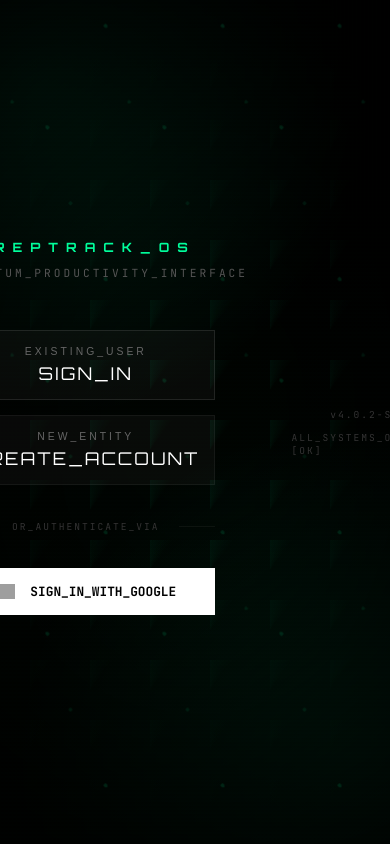
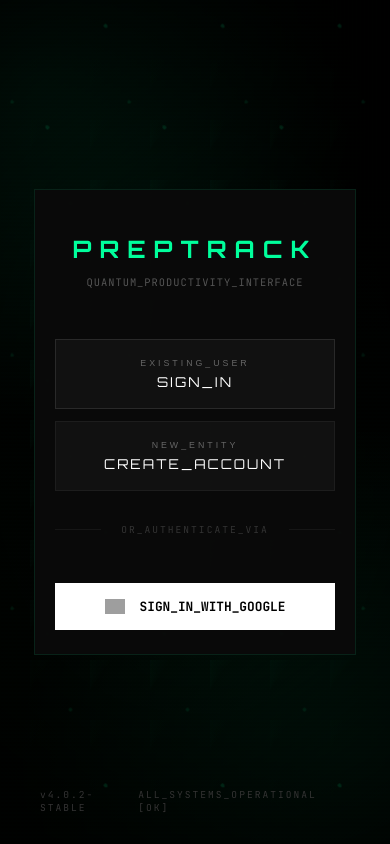
Before and after one commit to SaiDheerajY/PrepTrack, a React (Vite) app in the folder react-frontend/: page /login in a window 390 px wide. Built offline with nearby package versions, Linux system fonts and the light colour scheme; no server answers; grey boxes are pictures that could not be loaded.

Commit message:
fixed mobile view

```diff
--- a/react-frontend/src/App.css
+++ b/react-frontend/src/App.css
@@ -320,7 +320,8 @@ body.light-theme .sidebar-link:hover {
   padding-left: 20px;
 }
 
-Riverside header styling */ .sidebar-header h2 {
+/* Riverside header styling */
+.sidebar-header h2 {
   font-family: 'Orbitron', sans-serif;
   font-size: 0.9rem;
   color: var(--terminal-green);
@@ -1622,7 +1623,8 @@ body.light-theme .video-list-item.active {
   background: rgba(0, 255, 156, 0.05);
 }
 
-Riverside header styling */ .big-bracket-btn {
+/* Riverside header styling */
+.big-bracket-btn {
   font-family: 'Orbitron', sans-serif;
   background: transparent;
   border: 1px solid rgba(255, 255, 255, 0.1);
@@ -2159,9 +2161,27 @@ body.light-theme .ascii-sep {
   }
 
   .logo-text {
-    font-size: 2.5rem;
-    letter-spacing: 5px;
-    padding-left: 5px;
+    font-size: 2.2rem !important;
+    letter-spacing: 4px !important;
+    padding-left: 0 !important;
+  }
+
+  /* Center intro perfectly */
+  .branding-intro {
+    display: flex !important;
+    flex-direction: column !important;
+    align-items: center !important;
+    justify-content: center !important;
+    text-align: center !important;
+    height: 100vh !important;
+    margin-top: -10vh !important;
+    /* Optical centering */
+  }
+
+  .loading-status {
+    font-size: 0.6rem !important;
+    letter-spacing: 1px !important;
+    margin-top: 15px !important;
   }
 
   .branding-intro::before {
@@ -2175,9 +2195,29 @@ body.light-theme .ascii-sep {
 
   .auth-selection,
   .auth-form-container {
-    width: 90%;
-    /* Keep max-width from desktop to avoid super wide forms on tablets */
-    padding: 20px;
+    width: 92% !important;
+    max-width: none !important;
+    padding: 24px 20px !important;
+    border: 1px solid rgba(0, 255, 156, 0.1) !important;
+    background: rgba(10, 10, 10, 0.95) !important;
+    position: relative !important;
+    z-index: 100 !important;
+  }
+
+  .auth-options {
+    gap: 12px !important;
+  }
+
+  .premium-auth-btn {
+    padding: 18px 15px !important;
+  }
+
+  .btn-label {
+    font-size: 0.55rem !important;
+  }
+
+  .btn-value {
+    font-size: 0.85rem !important;
   }
 
   .auth-form-header {
@@ -2197,21 +2237,45 @@ body.light-theme .ascii-sep {
     padding: 20px;
   }
 
-  .premium-auth-btn {
-    padding: 15px;
-  }
-
-  .auth-footer {
-    position: relative;
-    bottom: auto;
-    left: auto;
-    right: auto;
-    width: 100%;
-    margin-top: 40px;
-    padding: 0 20px 20px 20px;
-    flex-direction: column;
-    align-items: center;
-    gap: 10px;
+  .auth-input-group label {
+    font-size: 0.6rem !important;
+    margin-bottom: 8px !important;
+  }
+
+  .auth-input-group input {
+    padding: 18px 15px !important;
+    /* Deeper inputs for mobile touch */
+    font-size: 1rem !important;
+  }
+
+  .auth-submit-btn {
+    padding: 22px !important;
+    font-size: 0.85rem !important;
+  }
+
+  .auth-brand {
+    font-size: 1.5rem !important;
+    /* Reduced from default to fit */
+    margin-bottom: 5px !important;
+  }
+
+  .auth-tagline {
+    font-size: 0.65rem !important;
+    letter-spacing: 1px !important;
+  }
+
+  /* Fix Google Button */
+  .google-auth-btn {
+    width: 100% !important;
+    justify-content: center !important;
+    padding: 15px !important;
+    font-size: 0.8rem !important;
+    margin-top: 15px !important;
+  }
+
+  .auth-divider {
+    margin: 20px 0 !important;
+    font-size: 0.6rem !important;
   }
 }
 
--- a/react-frontend/src/Login.jsx
+++ b/react-frontend/src/Login.jsx
@@ -86,7 +86,7 @@ export default function Login() {
                 {stage === "selection" && (
                     <div className="auth-selection">
                         <div className="auth-header">
-                            <h2 className="auth-brand">PREPTRACK_OS</h2>
+                            <h2 className="auth-brand">PREPTRACK</h2>
                             <p className="auth-tagline">QUANTUM_PRODUCTIVITY_INTERFACE</p>
                         </div>
 
```
